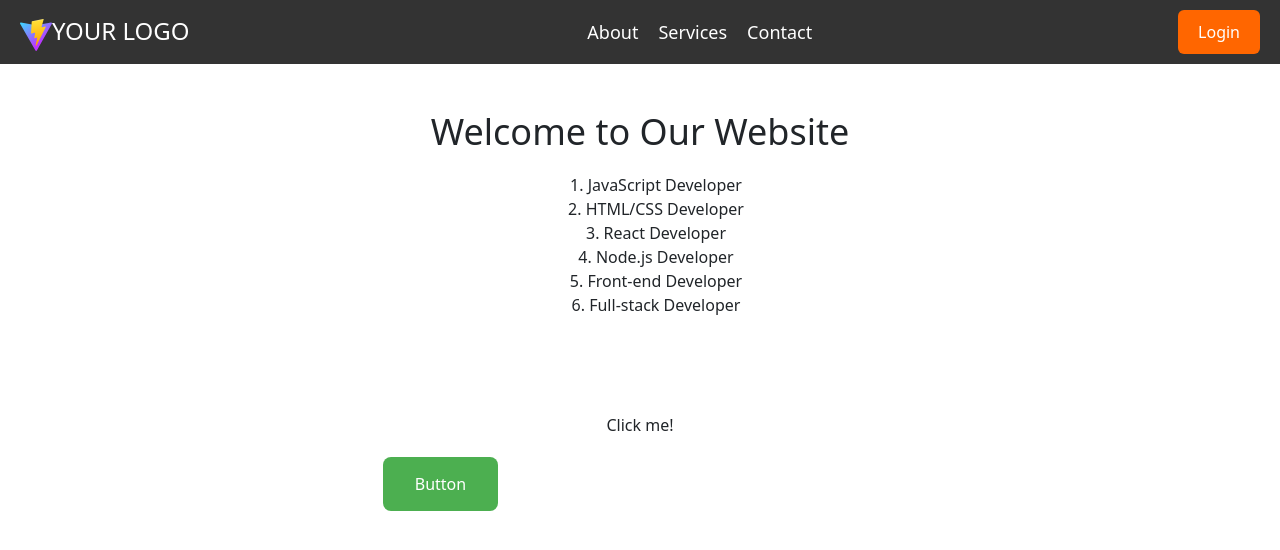
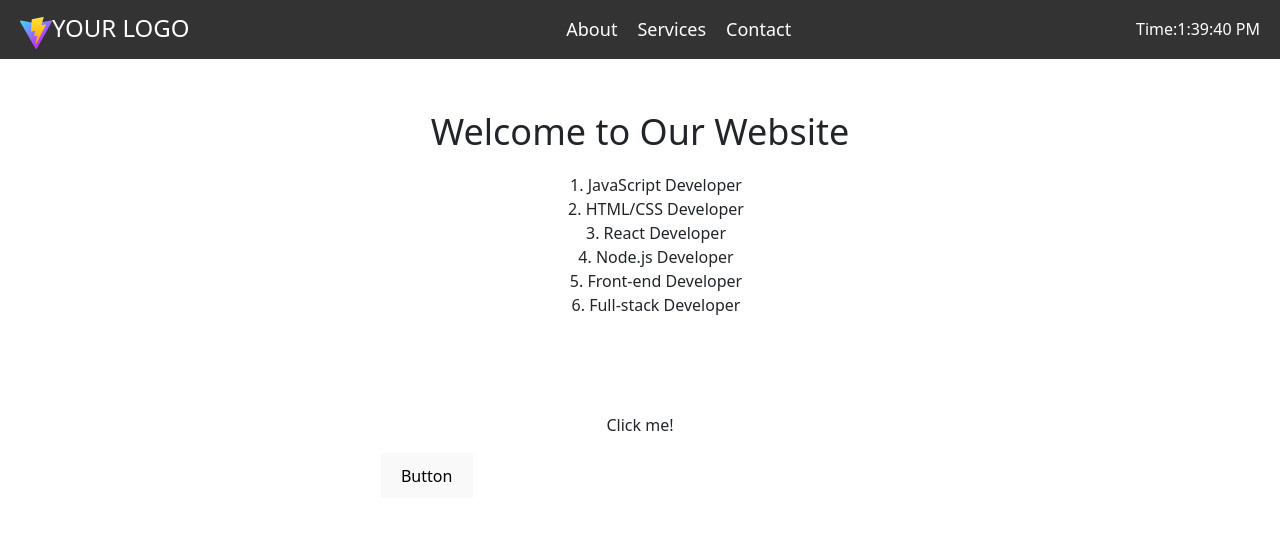
Before and after one commit to alexutm123/React-Building-an-application, a React (Vite) app: page / in a window 1280 px wide. Shown: the top 550 px of the page. Built offline with nearby package versions, Linux system fonts and the light colour scheme.

Commit message:
feat:useState

```diff
--- a/src/App.jsx
+++ b/src/App.jsx
@@ -18,7 +18,7 @@ function App() {
       <main>
         <IntroSection title="Welcome to Our Website" />
         <p className="d-flex justify-content-center align-items-center">{content}</p>
-        <MyButton onClick={handClick}>Button</MyButton>
+        <MyButton isActive={content==='Button clicked!'} onClick={handClick}>Button</MyButton>
       </main>
     </div>
   );
--- a/src/components/Button.jsx
+++ b/src/components/Button.jsx
@@ -1,7 +1,7 @@
 
 import React from 'react';
 import '../scss/Button.scss';
-export default function MyButton({children,onClick}) {
+export default function MyButton({children,onClick,isActive}) {
 
-    return <button className="my-button" onClick={onClick}>{children}</button>;
+    return <button className={isActive ? 'my-button active' : ' ' } onClick={onClick}>{children}</button>;
 }
--- a/src/components/header.jsx
+++ b/src/components/header.jsx
@@ -2,7 +2,13 @@
 import React from 'react';
 import '../scss/header.scss';
 import logo from '../../public/vite.svg';
+import { useState } from 'react';
 const Header = () => {
+  const [now, setNow] = useState(new Date())
+
+  setInterval(() => {
+    setNow(new Date())
+  }, 1000)
   return (
     <header className="header">
       <div className="header-logo">
@@ -17,7 +23,7 @@ const Header = () => {
         </ul>
       </nav>
       <div className="header-actions">
-        <button className="btn login-btn">Login</button>
+    <span>Time:{now.toLocaleTimeString()}</span>
       </div>
     </header>
   );
```
